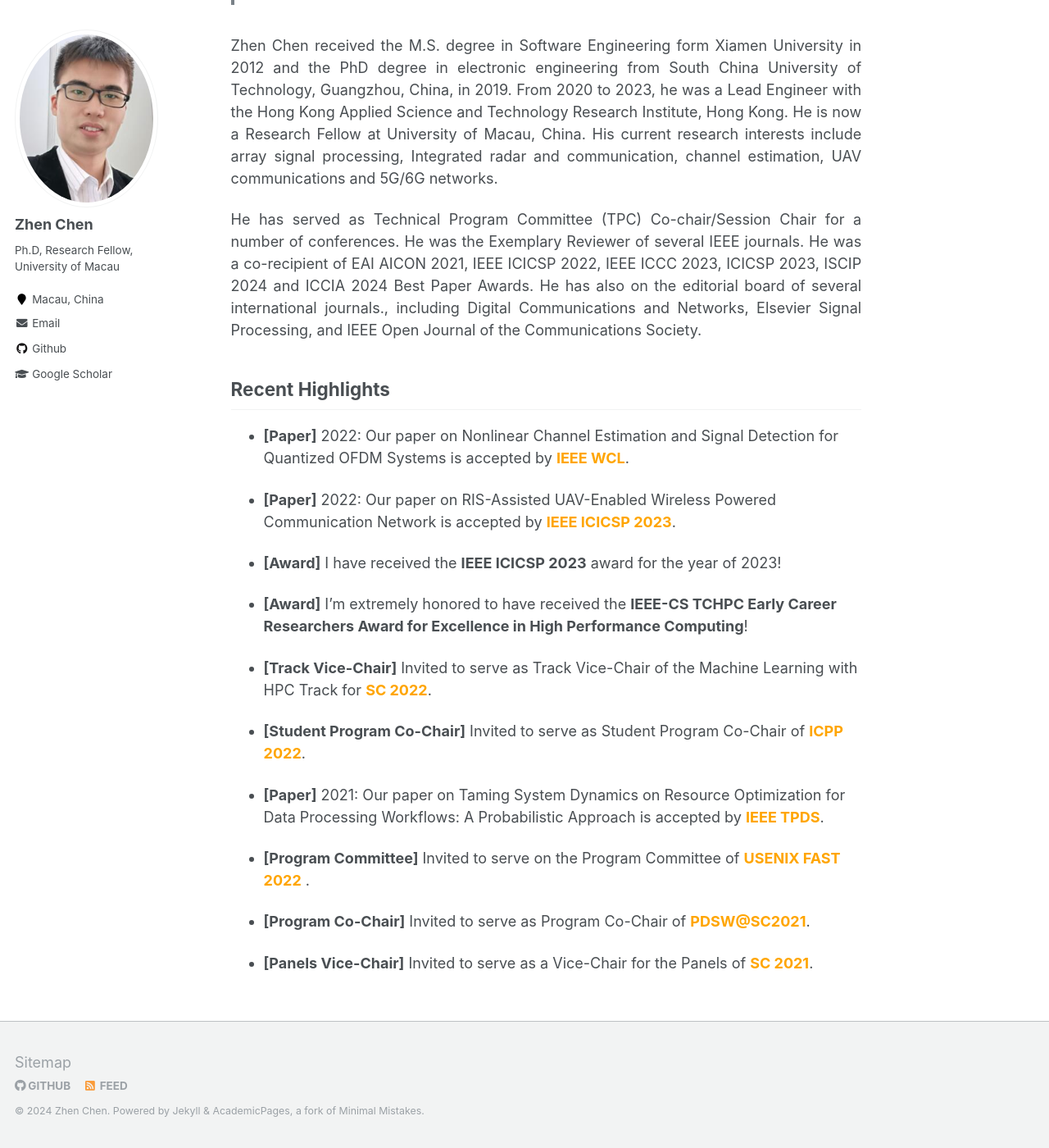
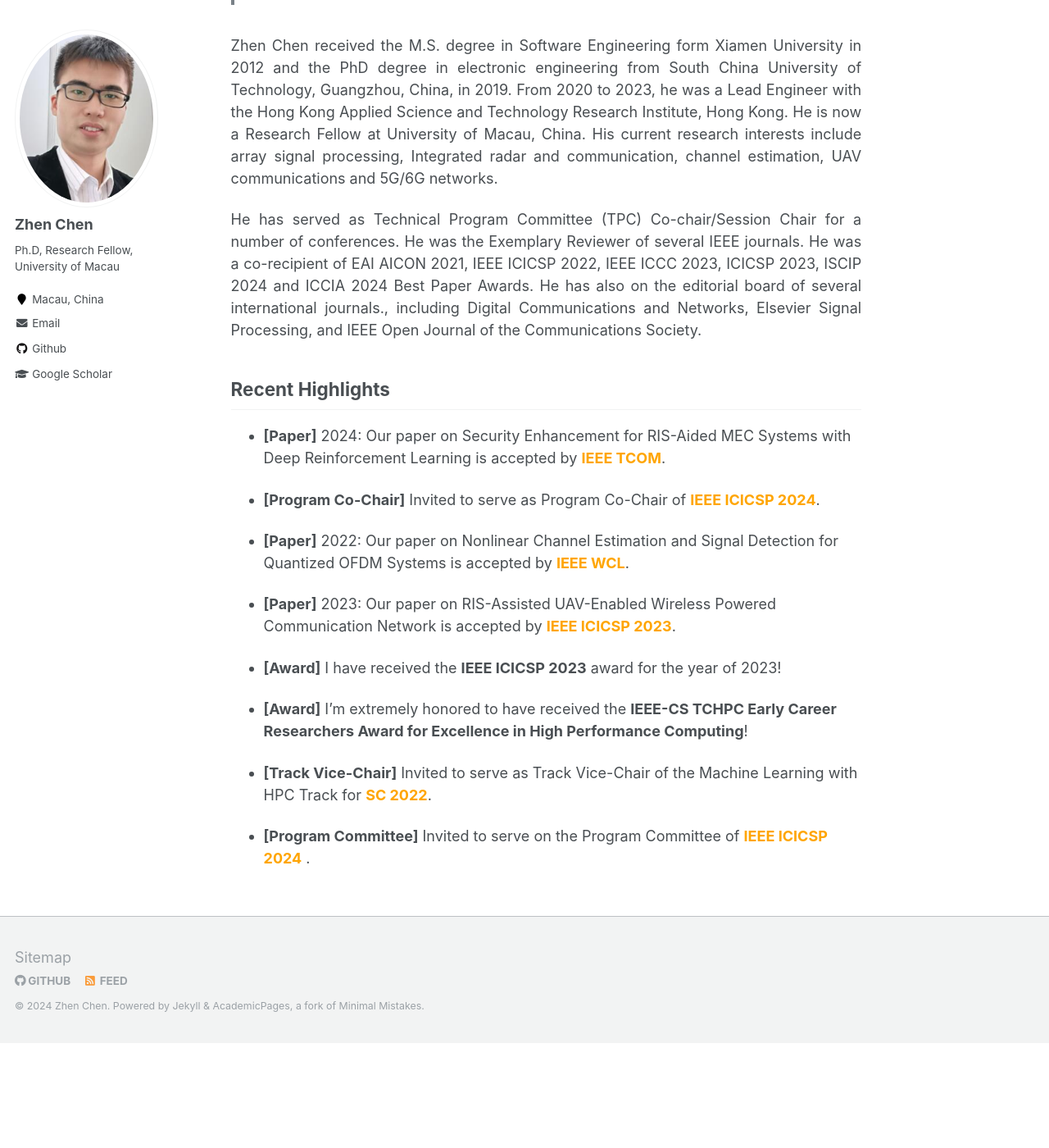
Before and after one commit to baile035/chenz_CV, a Jekyll site: the page built from _pages/about.md, in a window 1280 px wide and 1400 px high, scrolled down 487 px. Shown: the whole window at 82% size. Built offline with Jekyll 4.4.1, drawn with Linux system fonts in a browser that asks for light colours; after the commit the page ends 1759 px from its top, so only the background shows below that.

Commit message:
Update about.md

```diff
--- a/_pages/about.md
+++ b/_pages/about.md
@@ -49,9 +49,13 @@ He has served as Technical Program Committee (TPC) Co-chair/Session Chair for a
 
 Recent Highlights
 ----------
+* **[Paper]** 2024: Our paper on Security Enhancement for RIS-Aided MEC Systems with Deep Reinforcement Learning is accepted by **<font color=orange>IEEE TCOM</font>**.
+
+* **[Program Co-Chair]** Invited to serve as Program Co-Chair of **<font color=orange>IEEE ICICSP 2024</font>**.
+
 * **[Paper]** 2022: Our paper on Nonlinear Channel Estimation and Signal Detection for Quantized OFDM Systems is accepted by **<font color=orange>IEEE WCL</font>**.
 
-* **[Paper]** 2022: Our paper on RIS-Assisted UAV-Enabled Wireless Powered Communication Network is accepted by **<font color=orange>IEEE ICICSP 2023</font>**.
+* **[Paper]** 2023: Our paper on RIS-Assisted UAV-Enabled Wireless Powered Communication Network is accepted by **<font color=orange>IEEE ICICSP 2023</font>**.
 
 * **[Award]** I have received the **IEEE ICICSP 2023** award for the year of 2023!
 
@@ -59,16 +63,8 @@ Recent Highlights
 
 * **[Track Vice-Chair]** Invited to serve as Track Vice-Chair of the Machine Learning with HPC Track for **<font color=orange>SC 2022</font>**.
 
-* **[Student Program Co-Chair]** Invited to serve as Student Program Co-Chair of **<font color=orange>ICPP 2022</font>**.
+* **[Program Committee]** Invited to serve on the Program Committee of **<font color=orange>IEEE ICICSP 2024</font>** .
 
-* **[Paper]** 2021: Our paper on Taming System Dynamics on Resource Optimization for Data Processing Workflows: A Probabilistic
-Approach is accepted by **<font color=orange>IEEE TPDS</font>**.
-
-* **[Program Committee]** Invited to serve on the Program Committee of **<font color=orange>USENIX FAST 2022</font>** .
-
-* **[Program Co-Chair]** Invited to serve as Program Co-Chair of **<font color=orange>PDSW@SC2021</font>**.
-
-* **[Panels Vice-Chair]** Invited to serve as a Vice-Chair for the Panels of **<font color=orange>SC 2021</font>**.
 
 <!---
   Selected Awards
```
